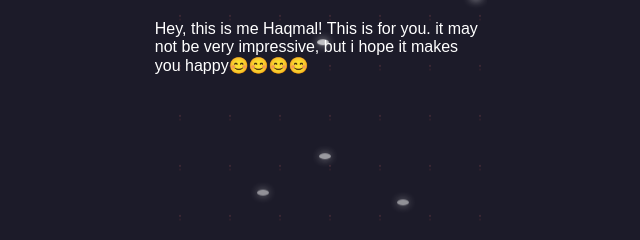
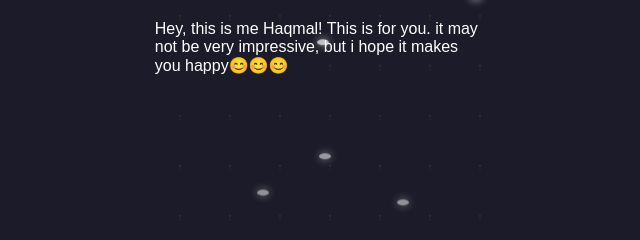
Before and after one commit to Haqmal-Noor/MiraApp, a plain HTML site: page index.html in a window 1280 px wide. Shown: the top 240 px of the page, 319-959 px from the left. Drawn offline with Linux system fonts and the light colour scheme; no server answers.

Commit message:
Update index.html

```diff
--- a/index.html
+++ b/index.html
@@ -9,7 +9,7 @@
 	<body>
 		<span
 			>Hey, this is me Haqmal! This is for you. it may not be very impressive,
-			but i hope it makes you happy😊😊😊😊</span
+			but i hope it makes you happy😊😊😊</span
 		>
 		<div class="content">
 			<h1 class="animated-name">Dear MIRA</h1>
```
